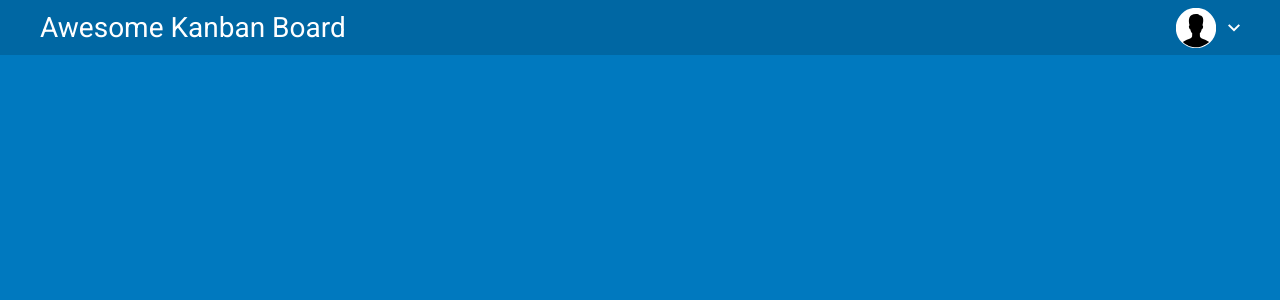
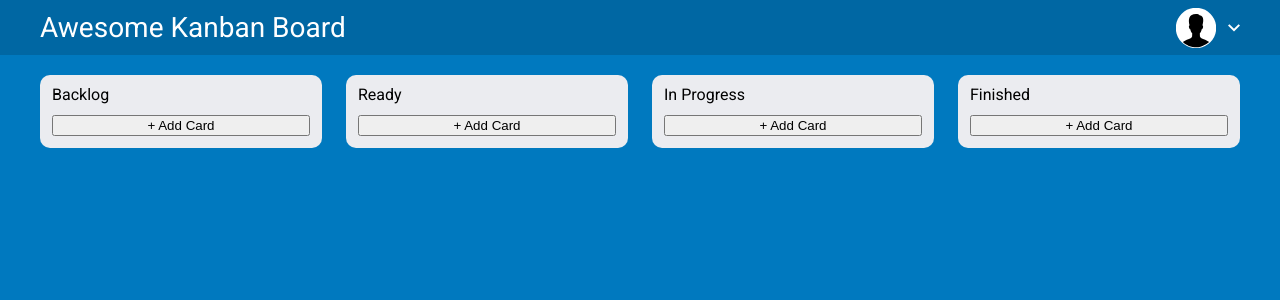
Before and after one commit to Silw13/Silw13-React.js_PJ-05, a React (Vite) app: page / in a window 1280 px wide. Shown: the top 300 px of the page. Built offline with nearby package versions, Linux system fonts and the light colour scheme.

Commit message:
addNewTask

```diff
--- a/src/App.jsx
+++ b/src/App.jsx
@@ -1,11 +1,12 @@
-import { useState } from 'react'
 import Header from './components/header/header.jsx';
+import Board from './components/board/board.jsx';
 
 function App() {
 
   return (
     <>
       <Header />
+      <Board />
     </>
   )
 }
--- /dev/null
+++ b/src/components/addTask/addTask.jsx
@@ -0,0 +1,50 @@
+import React from "react";
+import { useState } from 'react';
+import TaskList, { tasks } from "../taskList/taskList.jsx"
+
+export default function AddTask() {
+    const [showForm, setShowForm] = useState(false);
+    const handleAddTaskButton = () => {
+        setShowForm(!showForm);
+    };
+
+    const [inputValue, setInputValue] = useState('');
+
+    const handleInputChange = (event) => {
+        setInputValue(event.target.value);
+    };
+
+    const [index, setIndex] = useState(0);
+
+    const handleSubmit = (event) => {
+        // Проверить на пустоту
+        event.preventDefault();
+        tasks.push({
+            title: inputValue,
+            cat: 'Backlog',
+            id: index,
+            name: '',
+            description: "Fix all the bugs"
+        })
+        setIndex(index + 1);
+        console.log(inputValue); // Выводим значение в консоль
+        setShowForm(!showForm)
+        console.log(tasks)
+
+        setInputValue('');
+    };
+
+
+    if (showForm) {
+        return (
+            <form className="addTaskForm" onSubmit={handleSubmit}>
+                <input type="text" value={inputValue} onChange={handleInputChange} />
+                <button type="submit">Submit</button>
+            </form>
+        )
+    } else {
+        return (
+            <button className="addTaskButton" onClick={handleAddTaskButton}>+ Add Card</button>
+        )
+    }
+}
--- /dev/null
+++ b/src/components/board/board.jsx
@@ -0,0 +1,21 @@
+import React from "react";
+import TaskList from "../taskList/taskList.jsx"
+
+export default function Board() {
+    return (
+        <div className="container main-content">
+            < TaskList
+                listName={'Backlog'}
+            />
+            < TaskList
+                listName={'Ready'}
+            />
+            < TaskList
+                listName={'In Progress'}
+            />
+            < TaskList
+                listName={'Finished'}
+            />
+        </div>
+    )
+}
--- a/src/components/header/header.jsx
+++ b/src/components/header/header.jsx
@@ -1,7 +1,5 @@
 import React from "react";
 import UserMenu from "../userMenu/userMenu"
-import { useState } from 'react';
-
 
 
 export default function Header() {
--- /dev/null
+++ b/src/components/taskList/taskList.jsx
@@ -0,0 +1,25 @@
+import React from "react";
+import AddTask from "../addTask/addTask.jsx";
+import { useState } from 'react';
+
+export const tasks = []
+
+const backlogTasks = tasks.filter(tasks =>
+    tasks.cat === 'Backlog'
+);
+
+
+export default function TaskList({ listName }) {
+
+    return (
+        <div className="taskList">
+            <div className="taskList__wrapper">
+                <h2 className="taskList__header">{listName}</h2>
+
+
+
+                <AddTask />
+            </div>
+        </div>
+    )
+}
--- a/src/components/userMenu/userMenu.jsx
+++ b/src/components/userMenu/userMenu.jsx
@@ -31,7 +31,6 @@ export default function UserMenu() {
     }
 
     return (
-        <>
         <div className="userMenu" onClick={handleClick}>
             {userAvatar}
             {openMenu ? arrowOpen : arrowClose}
@@ -45,8 +44,5 @@ export default function UserMenu() {
                 </div>
             )}
         </div>
-
-        </>
-
     );
 }
--- a/src/index.css
+++ b/src/index.css
@@ -191,3 +191,31 @@ table {
   left: 14px;
   transform: rotate(45deg);
 }
+
+.main-content {
+  display: flex;
+  justify-content: space-between;
+  margin-top: 20px;
+}
+
+.taskList {
+  width: 282px;
+  background-color: #EBECF0;
+  border-radius: 10px;
+}
+
+.taskList__wrapper {
+  margin: 12px 12px 12px 12px;
+  display: flex;
+  flex-direction: column;
+  justify-content: space-around;
+}
+
+.addTaskButton {
+  margin: 12px 0px 0px 0px;
+}
+
+.addTaskForm {
+  display: flex;
+  flex-direction: column;
+}
```
Also changed, not shown: src/components/task/task.jsx (added). Lines whose indentation alone changed are shown as unchanged.
